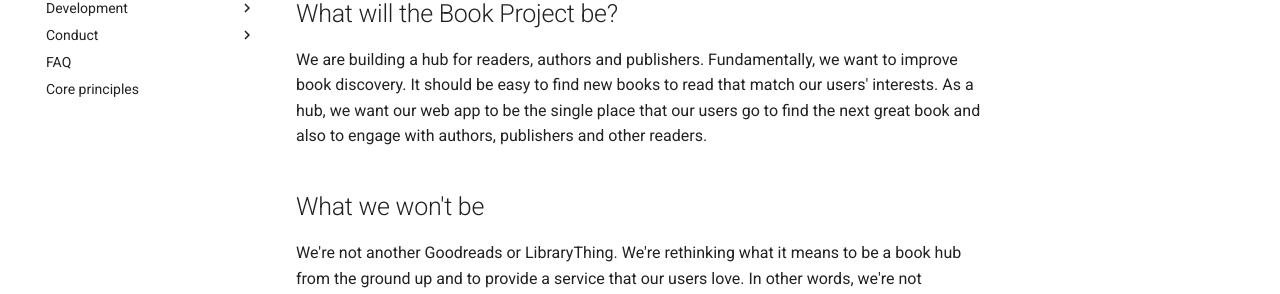
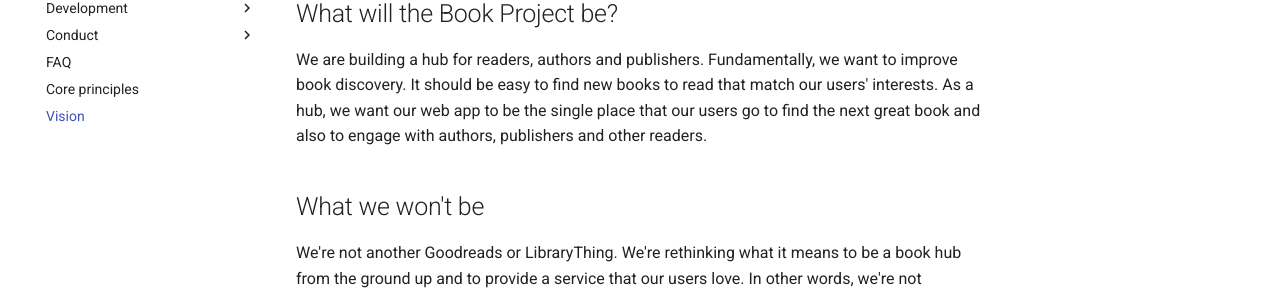
Before and after one commit to Project-Books/project-books.github.io, an MkDocs documentation site: the page built from docs/vision.md, in a window 1280 px wide. Shown: the part 184-478 px from the top of the page. Built offline with MkDocs 1.6.1 and Material for MkDocs 9.7.7, drawn with Linux system fonts in a browser that asks for light colours.

Commit message:
Add vision page to sidebar

```diff
--- a/mkdocs.yml
+++ b/mkdocs.yml
@@ -27,6 +27,8 @@ nav:
           - Code of conduct resolutions: code-of-conduct-resolutions.md
   - FAQ: faq.md
   - Core principles: core-principles.md
+  - Vision: vision.md
+
 theme:
         name: material
         palette:
```
